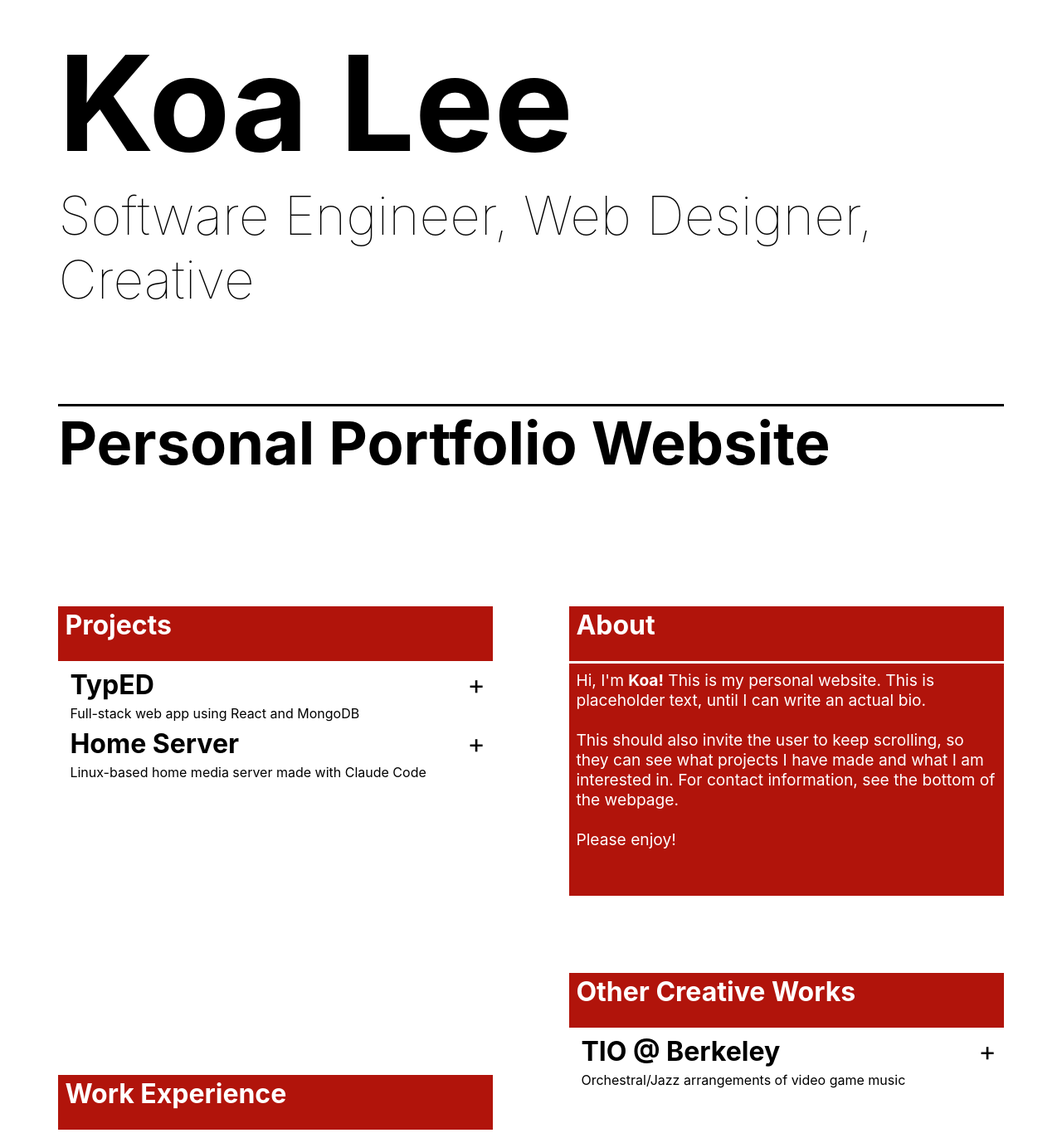
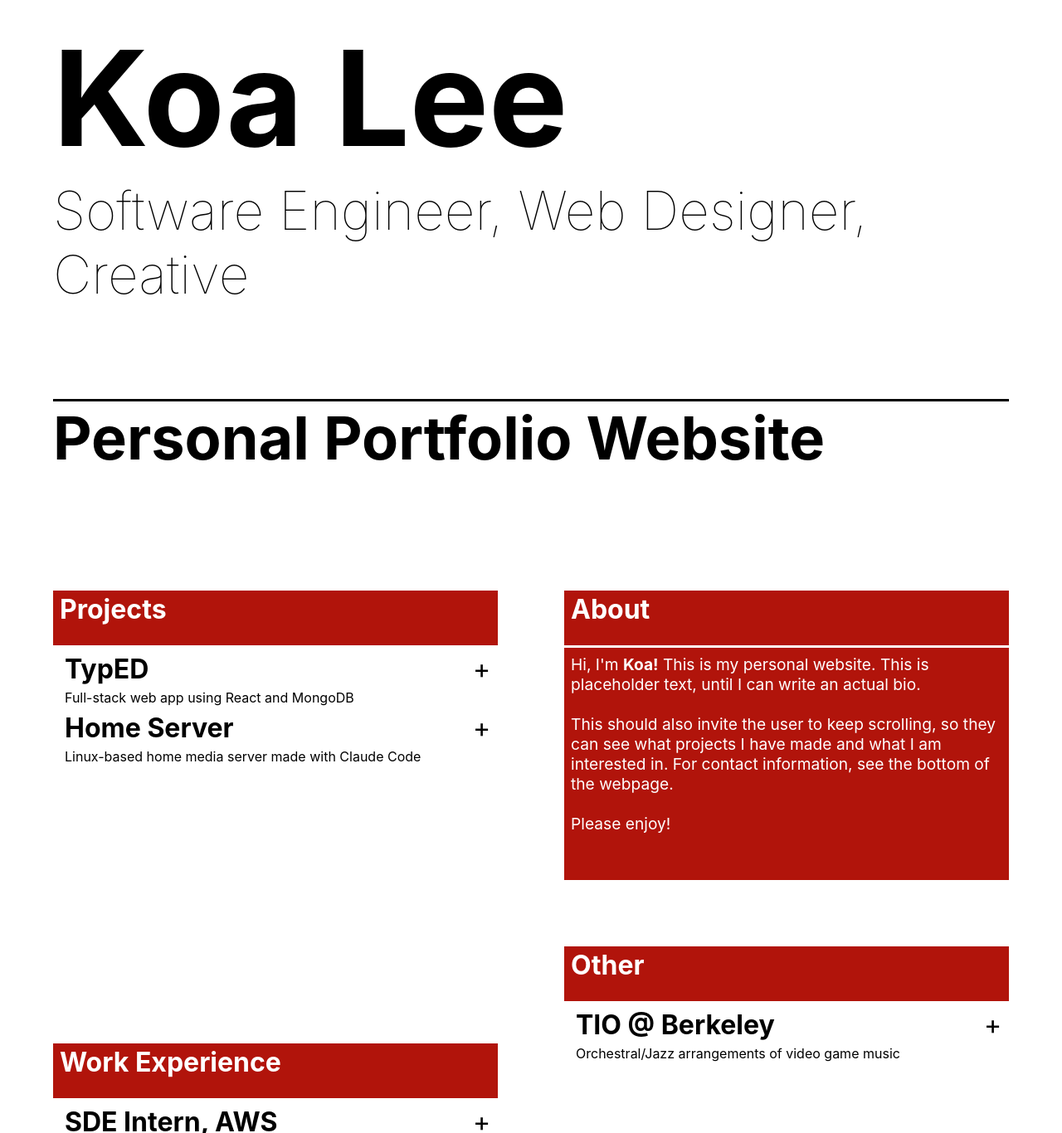
Before and after one commit to Miratari/personal-website, a React (Create React App) app in the folder client/: page / in a window 1280 px wide. Shown: the part 104-1470 px from the top of the page at 83% size. Built offline with nearby package versions, Linux system fonts and the light colour scheme.

Commit message:
some basic formatting changes for ios safari

```diff
--- a/client/public/index.html
+++ b/client/public/index.html
@@ -4,7 +4,7 @@
     <meta charset="utf-8" />
     <link rel="icon" href="%PUBLIC_URL%/favicon.jpg" />
     <meta name="viewport" content="width=device-width, initial-scale=1" />
-    <meta name="theme-color" content="#000000" />
+    <meta name="theme-color" content="#FFFFFF" />
     <meta
       name="Koa Lee's personal website"
       content="Personal website created by Koa Lee, showcasing software development abilities and artistic creations."
--- a/client/src/App.css
+++ b/client/src/App.css
@@ -8,7 +8,6 @@ html {
   --text-color-light: #ffffff;
   --text-color-dark: #000000;
   --static-shadow: 0rem 0rem 0px var(--shadow-color);
-  --hover-shadow: 0px 0px 0rem var(--shadow-color) inset;
   --line-width: 3px;
   background-color: var(--background-color);
 }
@@ -72,7 +71,6 @@ footer {
 section {
   box-shadow: var(--static-shadow);
   text-align: left;
-  margin: 0.4rem;
 }
 
 section header {
@@ -101,6 +99,7 @@ section .section-content {
 #header {
   border-width: 0px;
   height: calc(100vh - 10vw);
+  height: calc(100svh - 10vw);
   display: flex;
   flex-direction: column;
 }
@@ -181,7 +180,6 @@ section .section-content {
 }
 .contact:hover {
   background-color: var(--hover-color);
-  box-shadow: var(--hover-shadow);
 }
 
 .contact-icon {
@@ -232,7 +230,6 @@ section .section-content {
 } */
 .active, .project:hover {
   background-color: var(--hover-color);
-  box-shadow: var(--hover-shadow);
   cursor: pointer;
 }
 
--- a/client/src/App.js
+++ b/client/src/App.js
@@ -88,7 +88,7 @@ function App() {
 
       <section style={{gridArea: "other"}}>
         <header>
-          Other Creative Works
+          Other
         </header>
         <div class="section-content">
           <Project
```
